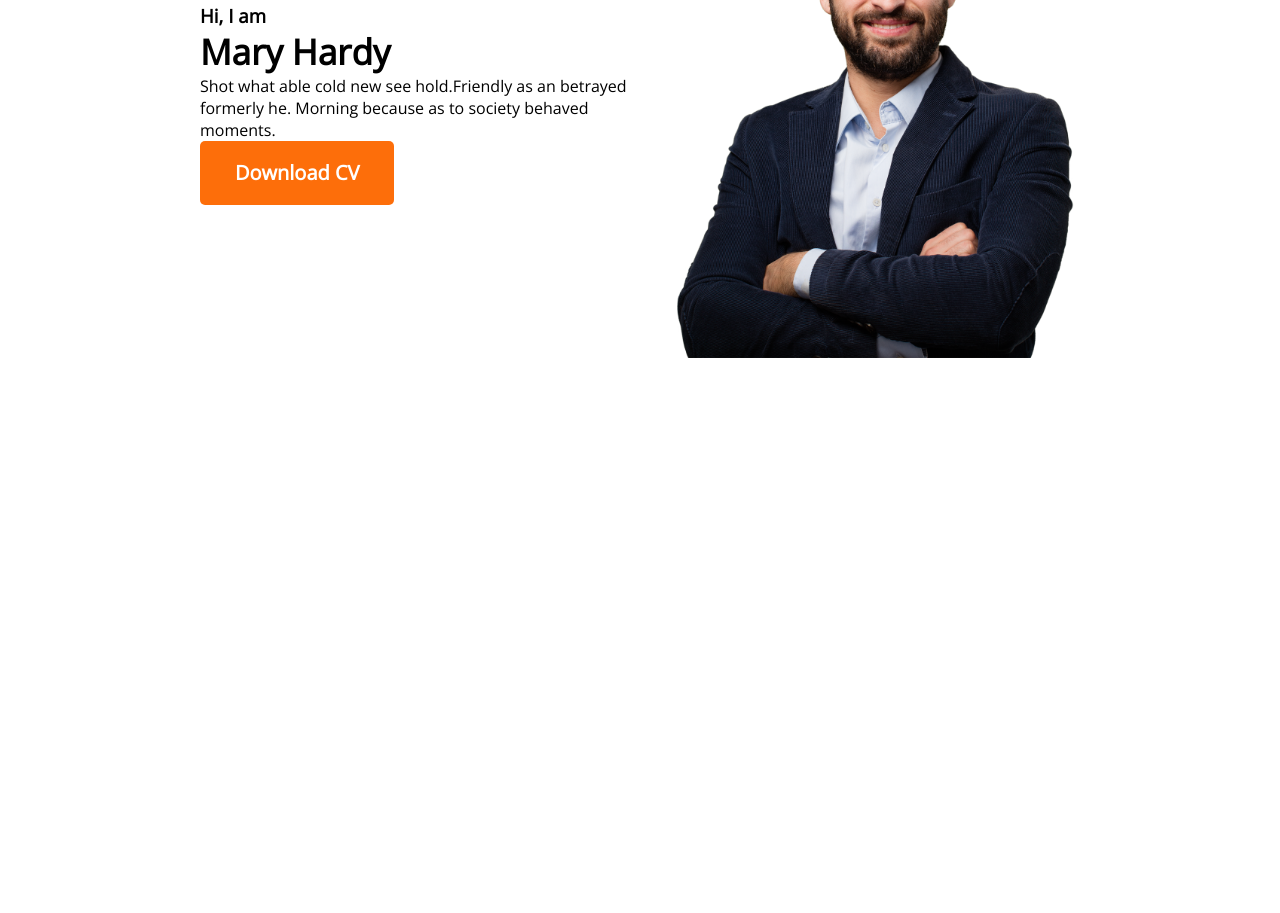
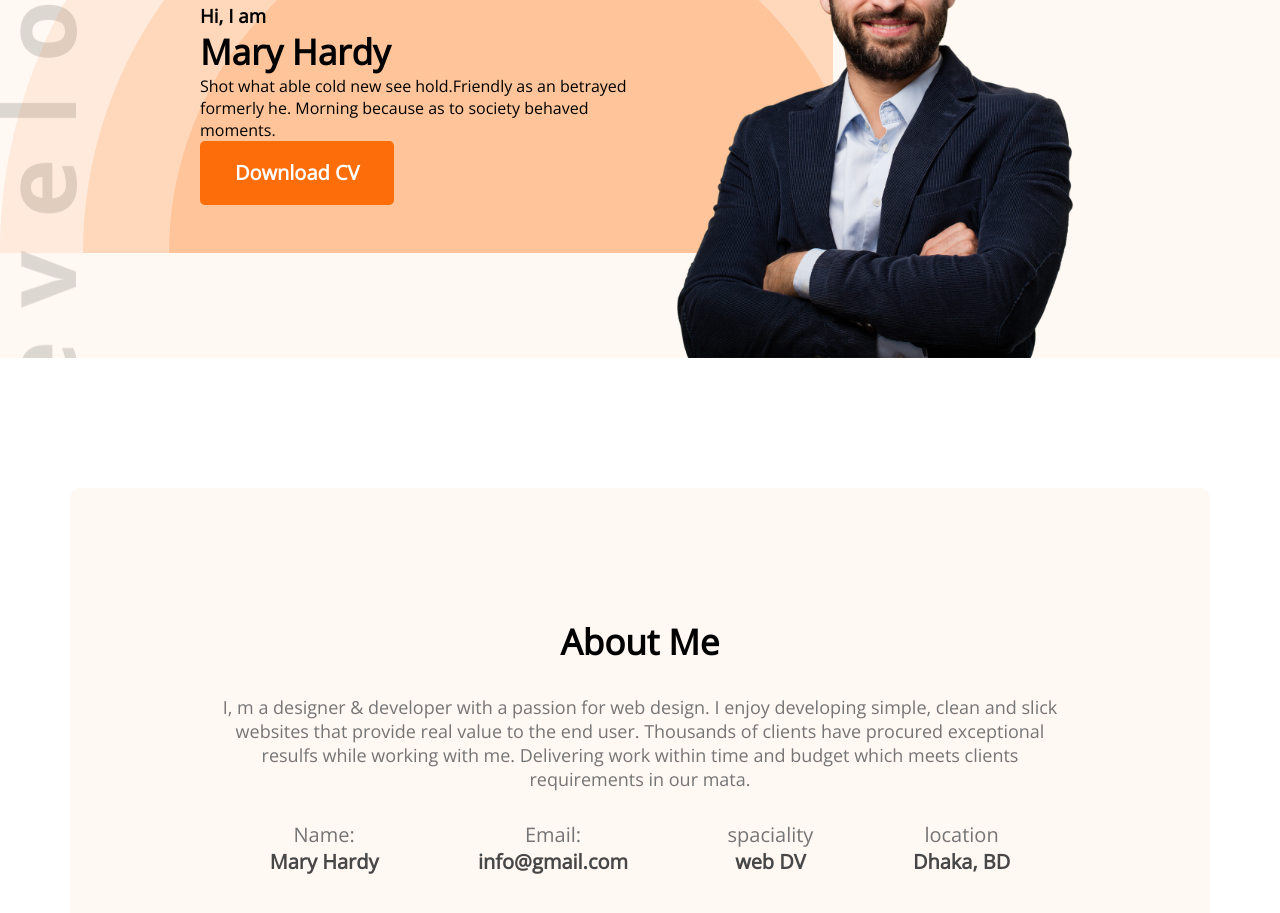
Before and after one commit to abushahed670/Reset-developer-portfolio, a plain HTML site: page index.html in a window 1280 px wide. Shown: the part 315-1228 px from the top of the page. Before the commit the page ends 800 px from the top, so only its background shows below. Drawn offline with nearby package versions, Linux system fonts and the light colour scheme.

Commit message:
add about

```diff
--- a/index.html
+++ b/index.html
@@ -14,7 +14,7 @@
 </head>
 
 <body>
-    <header>
+    <header class="header">
         <nav>
             <h1 class="nav-title">Ma<span class="text-primary">r</span>y</h1>
             <ul>
@@ -36,7 +36,28 @@
     </header>
 
     <main>
-        <div></div>
+        <div class="about">
+            <h3 class="section-title"> About Me</h3>
+            <p class="section-description">I, m a designer & developer with a passion for web design. I enjoy developing simple, clean and slick websites that provide real value to the end user. Thousands of clients have procured exceptional resulfs while working with me. Delivering work within time and budget which meets clients requirements in our mata.</p>
+            <div class="about-info-container">
+                <div class="about-info">
+                    <p class="info-title">Name:</p>
+                    <p class="info-description">Mary Hardy</p>
+                </div>
+                <div class="about-info">
+                    <p class="info-title">Email:</p>
+                    <p class="info-description">info@gmail.com</p>
+                </div>
+                <div class="about-info">
+                    <p class="info-title">spaciality</p>
+                    <p class="info-description">web DV</p>
+                </div>
+                <div class="about-info">
+                    <p class="info-title">location</p>
+                    <p class="info-description">Dhaka, BD</p>
+                </div>
+            </div>
+        </div>
 
     </main>
     <footer>
--- a/styles/portfolio.css
+++ b/styles/portfolio.css
@@ -18,6 +18,12 @@
 }
 
 /* header and navigation style */
+.header{
+    background-color: #FFF8F3;
+    background-image: url(../images/header_bg.png), url(../images/developer.png);
+    background-repeat: no-repeat;
+    background-position: bottom right left;
+}
 nav{
     display: flex;
     justify-content: space-between;
@@ -68,3 +74,44 @@ nav li{
     height: 50%;
     width: 50%;
 }
+/* main section */
+main{
+    max-width: 1140px;
+    margin: 0 auto;
+}
+/* about section style */
+.about{
+    text-align: center;
+    margin-top: 130px;
+    background: #FFF8F3;
+    border-radius: 10PX;
+    padding: 130px 150px;
+
+
+}
+.section-title{
+
+    font-size: 35px;
+    margin-bottom: 30px;
+
+}
+.section-description{
+    color: #757575;
+    font-size: 18px;
+    margin-bottom: 30px;
+
+}
+.about-info-container{
+    display: flex;
+    justify-content: space-around;
+
+}
+.about .info-title{
+    font-size: 20px;
+    color: #757575;
+}
+.info-description{
+    font-weight: 700;
+    font-size: 20px;
+    color: #474747;
+}
```
